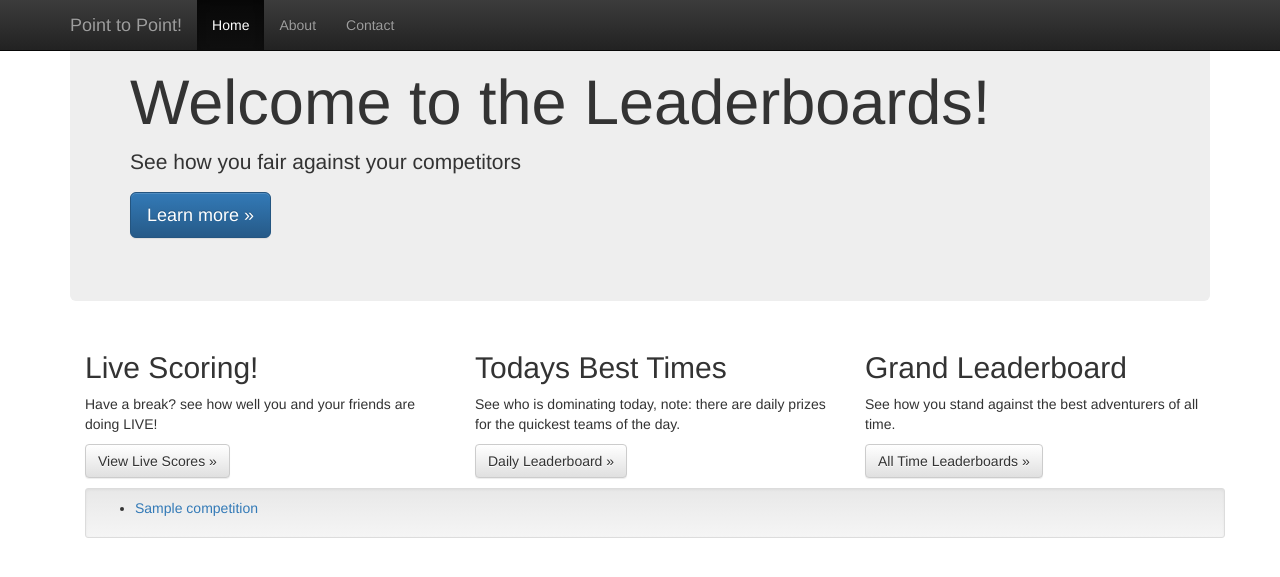
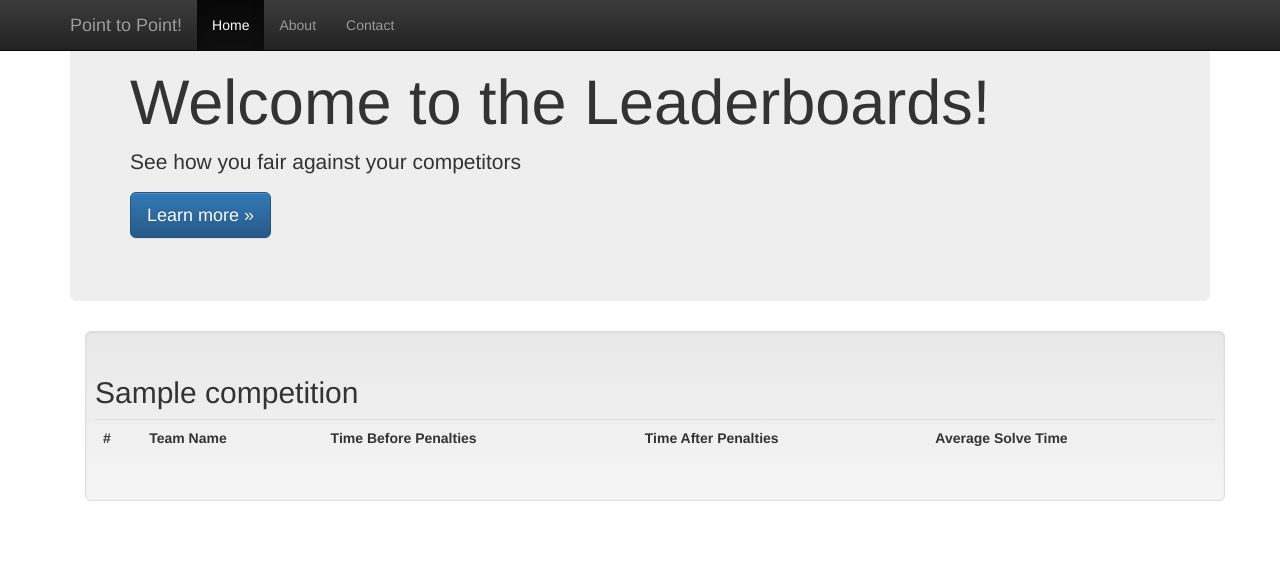
Before and after one commit to peasnrice/Point2Point, a Django app: template quests/templates/quests/leaderboards.html in a window 1280 px wide. Shown: the top 577 px of the page. Run offline with Django 3.2, Linux system fonts and the light colour scheme; the template is opened without the code that fills it: most values are stand-ins (such as "Sample title", 1, 10 or a date in 2020); lists and menus that the app fills with data are empty; parts of the project's set-up code (start-up, migrations or seed data) failed here and were passed over; some libraries are stand-ins or nearby versions.

Commit message:
Working leaderboards page
Added a leaderboards page that works
sleigh bug in the game_time but should be easily fixable

```diff
--- a/quests/models.py
+++ b/quests/models.py
@@ -52,6 +52,7 @@ class GameInstance(models.Model):
     current_question = models.IntegerField()
     started = models.BooleanField(default=False)
     ended = models.BooleanField(default=False)
+    dnf = models.BooleanField(default=False)
     __pauseStartTime = datetime
     #returns time excluding break/pause time
     def getGameTime(self):
@@ -80,7 +81,7 @@ class GameInstance(models.Model):
         if questions == 0:
             time_delta = 0
         else:
-            time_delta = self.getGameTime()/questions
+            time_delta = (self.getGameTime()+self.getPenaltyTime())/questions
         return time_delta
     def addPenalty(self,mins):
         game_stage = GameStage.objects.filter(gameinstance=self.id).get(stage=self.current_question)
--- a/quests/templates/quests/index.html
+++ b/quests/templates/quests/index.html
@@ -85,11 +85,12 @@
         </div>
       </div>
 
-      <div class="well well-sm">
         {% if competition_list %}
         <ul>
           {% for competition in competition_list %}
-              <li><a href="{% url 'detail' competition.id %}">{{ competition.name }}</a></li>
+              <div class="well well-lg">
+                <a href="{% url 'detail' competition.id %}">{{ competition.name }}</a>
+              </div>
           {% endfor %}
         </ul>
         {% else %}
--- a/quests/templates/quests/leaderboards.html
+++ b/quests/templates/quests/leaderboards.html
@@ -66,40 +66,54 @@
     </div>
 
     <div class="container">
-      <!-- Example row of columns -->
-      <div class="row">
-        <div class="col-md-4">
-          <h2>Live Scoring!</h2>
-          <p>Have a break? see how well you and your friends are doing LIVE!</p>
-          <p><a class="btn btn-default" href="% url 'leaderboard_detail' competition.id %" role="button">View Live Scores &raquo;</a></p>
+      {% for competition in competition_list %}
+        <div class="well well-lg">
+          <div class="row">
+            <h2>{{ competition }}</h2>
+            <div class = "table-responsive">
+              <table class="table">
+                <tr>
+                  <th>#</th>
+                  <th>Team Name</th>
+                  <th>Time Before Penalties</th>
+                  <th>Time After Penalties</th>
+                  <th>Average Solve Time</th>
+                </tr>
+                {% for ended_game in ended_game_list %}
+                  {% if ended_game.competition == forloop.parentloop.counter0 %}
+                    <tr>
+                      <td>{{ ended_game.position }}</td>
+                      <td>{{ ended_game.name }}</td>
+                      <td>{{ ended_game.time_bp }}</td>
+                      <td>{{ ended_game.time_ap }}</td>
+                      <td>{{ ended_game.average_time }}</td>
+                    </tr>
+                  {% endif %}
+                {% endfor %}
+                {% for ongoing_game in ongoing_game_list %}
+                  {% if ongoing_game.competition == forloop.parentloop.counter0 %}
+                    <tr>
+                      <td>{{ ongoing_game.position }}</td>
+                      <td>{{ ongoing_game.name }}</td>
+                      <td>{{ ongoing_game.time_bp }}</td>
+                    </tr>
+                  {% endif %}
+                {% endfor %}
+                {% for dnf_game in dnf_game_list %}
+                  {% if dnf_game.competition == forloop.parentloop.counter0 %}
+                    <tr>
+                      <td>{{ dnf_game.position }}</td>
+                      <td>{{ dnf_game.name }}</td>
+                      <td>{{ dnf_game.time_bp }}</td>
+                    </tr>
+                  {% endif %}
+                {% endfor %}
+              </table>
+            </div>
+          </div>
         </div>
-        <div class="col-md-4">
-          <h2>Todays Best Times</h2>
-          <p>See who is dominating today, note: there are daily prizes for the quickest teams of the day.</p>
-          <p><a class="btn btn-default" href="% url 'leaderboard_detail' competition.id %" role="button">Daily Leaderboard &raquo;</a></p>
-       </div>
-        <div class="col-md-4">
-          <h2>Grand Leaderboard</h2>
-          <p>See how you stand against the best adventurers of all time.</p>
-          <p><a class="btn btn-default" href="% url 'leaderboard_detail' competition.id %" role="button">All Time Leaderboards &raquo;</a></p>
-        </div>
-      </div>
-
-      <div class="well well-sm">
-        {% if competition_list %}
-        <ul>
-          {% for competition in competition_list %}
-              <li><a href="{% url 'leaderboard_detail' competition.id %}">{{ competition.name }}</a></li>
-          {% endfor %}
-        </ul>
-        {% else %}
-          <p>No quests are available.</p>
-        {% endif %}
-      </div>
-
-    </div> <!-- /container -->
-
-
+      {% endfor %}
+    </div>
     <!-- Bootstrap core JavaScript
     ================================================== -->
     <!-- Placed at the end of the document so the pages load faster -->
--- a/quests/urls.py
+++ b/quests/urls.py
@@ -6,7 +6,7 @@ urlpatterns = patterns('',
     url(r'^(?P<competition_id>\d+)/$', web_views.detail, name='detail'),
     url(r'^verify_sms/$', web_views.verify_sms, name='verify_sms'),
     url(r'^leaderboards/$', web_views.leaderboards, name='leaderboards'),
-    url(r'^leaderboards/(?P<competition_id>\d+)/$', web_views.leaderboard_detail, name='leaderboard_detail'),
+    #url(r'^leaderboards/(?P<competition_id>\d+)/$', web_views.leaderboard_detail, name='leaderboard_detail'),
     url(r'^goodbye/$', 'django_twilio.views.say', {
         'text': 'Adios Bandito!',
         'voice': 'woman',
```
Also changed, not shown: quests/sms_handling.py (+8 -5 lines), quests/web_views.py (+48 -21 lines), db.sqlite3.
